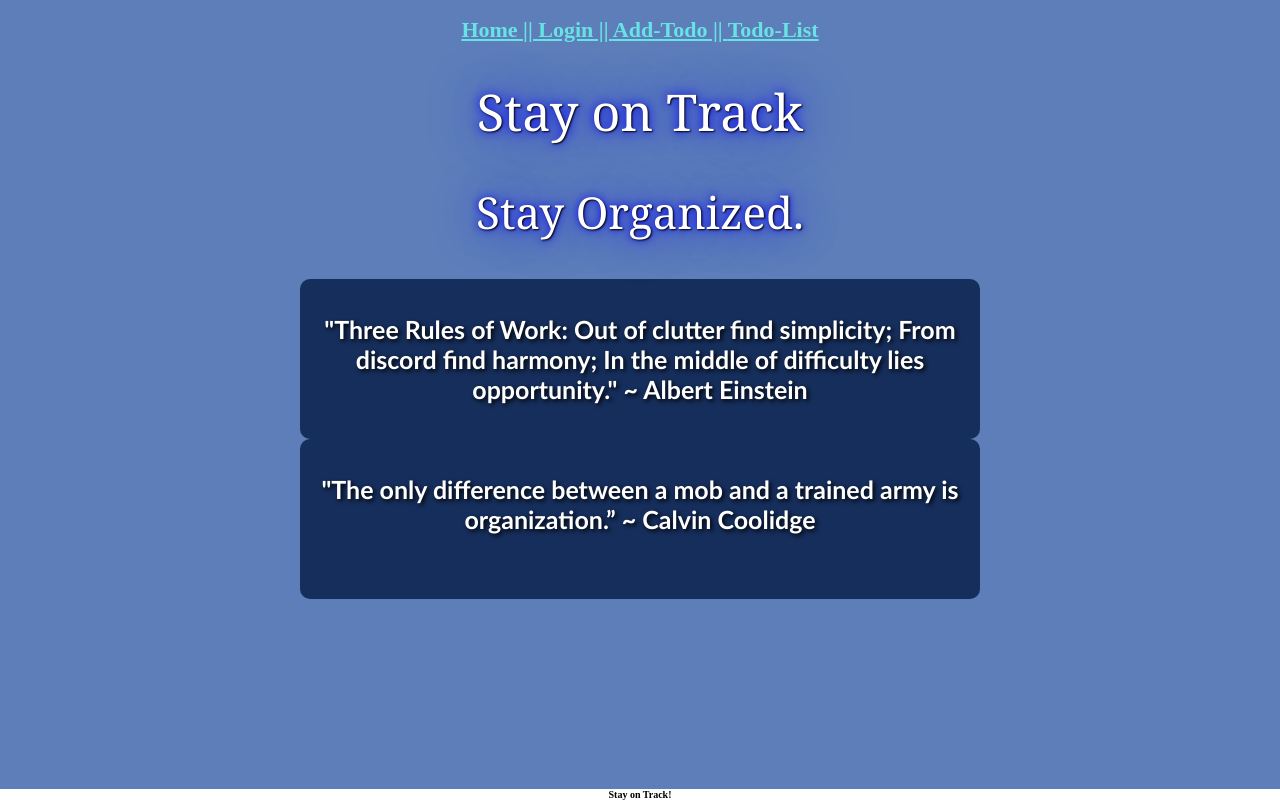
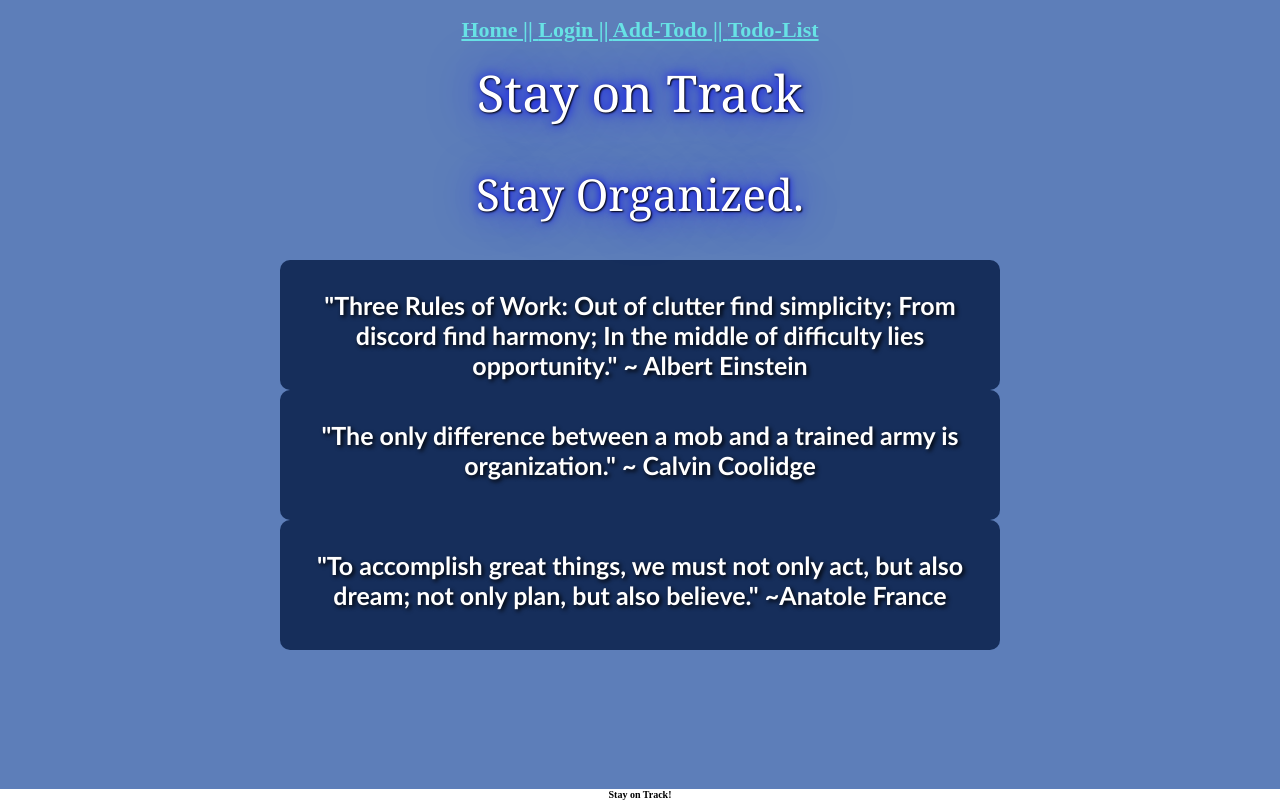
Before and after one commit to hunterwaters/todo-app, a React (Create React App) app: page / in a window 1280 px wide. Built offline with nearby package versions, Linux system fonts and the light colour scheme.

Commit message:
make it better

```diff
--- a/src/App.js
+++ b/src/App.js
@@ -15,7 +15,7 @@ class App extends Component {
   return (
     <Router className = "router">
       <div className = "navbar">
-            <Link to="/">Home || </Link>
+            <Link to="/"> Home || </Link>
             <Link to="/login">Login ||  </Link>
             <Link to="/addtodo">Add-Todo || </Link>
             <Link to="/todolist"> Todo-List </Link>
--- a/src/components/addTodo.js
+++ b/src/components/addTodo.js
@@ -51,7 +51,7 @@ export default class addtodo extends Component{
     return (
 
         <main role = "main">
-        <h1>New ToDo</h1>
+        <h1>Add-Todo</h1>
         <form onSubmit = {this.handleSubmit} className = "todo-Form" >
           <div className="todoTitle">
             <label htmlFor="toDo-title">ToDo title</label>
--- a/src/components/titlePage.js
+++ b/src/components/titlePage.js
@@ -13,7 +13,12 @@ function TitlePage() {
                 <h3>"Three Rules of Work: Out of clutter find simplicity; From discord find harmony; In the middle of difficulty lies opportunity." ~ Albert Einstein</h3>
             </section>
             <section>
-                <h3>"The only difference between a mob and a trained army is organization.” ~ Calvin Coolidge</h3>
+                <h3>"The only difference between a mob and a trained army is organization." ~ Calvin Coolidge</h3>
+            </section>
+            <section>
+                <h3>
+                "To accomplish great things, we must not only act, but also dream; not only plan, but also believe." ~Anatole France
+                </h3>
             </section>
             <footer role = "content-info">Stay on Track!</footer>
             </main>
--- a/src/components/toDoList.js
+++ b/src/components/toDoList.js
@@ -2,9 +2,13 @@ import React, { Component } from 'react' ;
 import axios from 'axios'
 import {v4 as uuid} from 'uuid';
 import Todos from './Todos';
+import {
+  BrowserRouter as Router, Switch, Route, Link} from "react-router-dom";
 
 
 export default class TodoList extends Component {
+
+
 
   state = {
     todos: []
@@ -40,8 +44,8 @@ export default class TodoList extends Component {
   render() {
         return (
           <div>
-            <h1> ToDo List</h1>
-            <button className = "logout " type = "submit">Logout</button>
+            <h1> Todo-List</h1>
+            <Link to ="/">  Logout</Link>
     <footer role = "content-info">Stay on Track!</footer>
     <Todos todos = {this.state.todos}
             markComplete = {this.markComplete}
--- a/src/index.css
+++ b/src/index.css
@@ -23,10 +23,10 @@ body {
 
 .todo-Form {
   font-size: 23px;
-  width: 400px;
-  height: 350px;
+  width: 440px;
+  height: 400px;
   margin: 0 auto;
-  padding: 40px;
+  padding: 60px;
   background-color: #162E5B;
   color: white;
   border-radius: 10px;
@@ -34,7 +34,8 @@ body {
 
 
 h1 {
-  line-height: 0px;
+  padding: 0;
+  margin: 15px;
   font-weight: bold;
   text-align: center;
   text-shadow: 1px 1px 2px black, 0 0 1em blue, 0 0 0.2em blue;
@@ -70,9 +71,9 @@ h2 {
 }
 
 section {
-  height: 160px;
-  width: 680px;
-  padding: 10px 10px;
+  height: 130px;
+  width: 720px;
+  padding: 5px 5px;
   background-color: #162E5B;
   font-size: 12px;
   margin: 0 auto;
```
Also changed, not shown: src/components/loginForm.js (+8 -0 lines).
